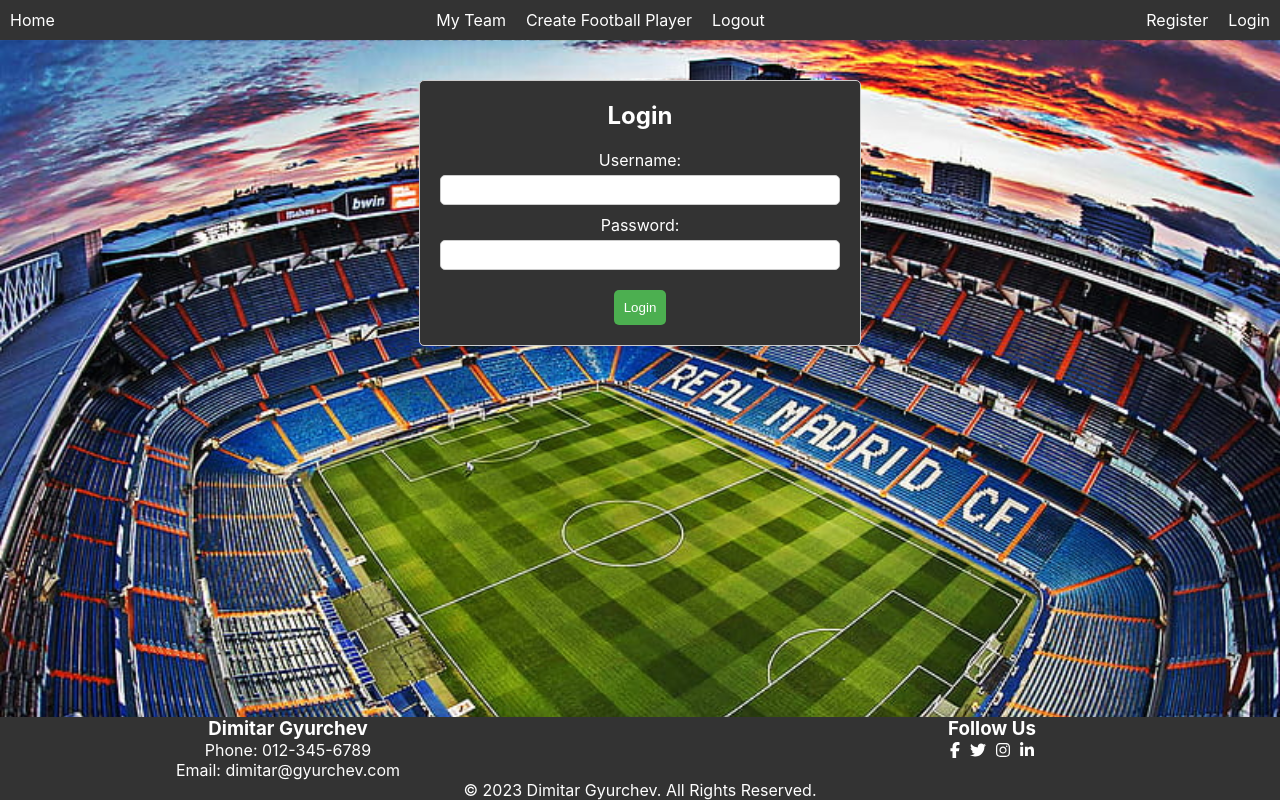
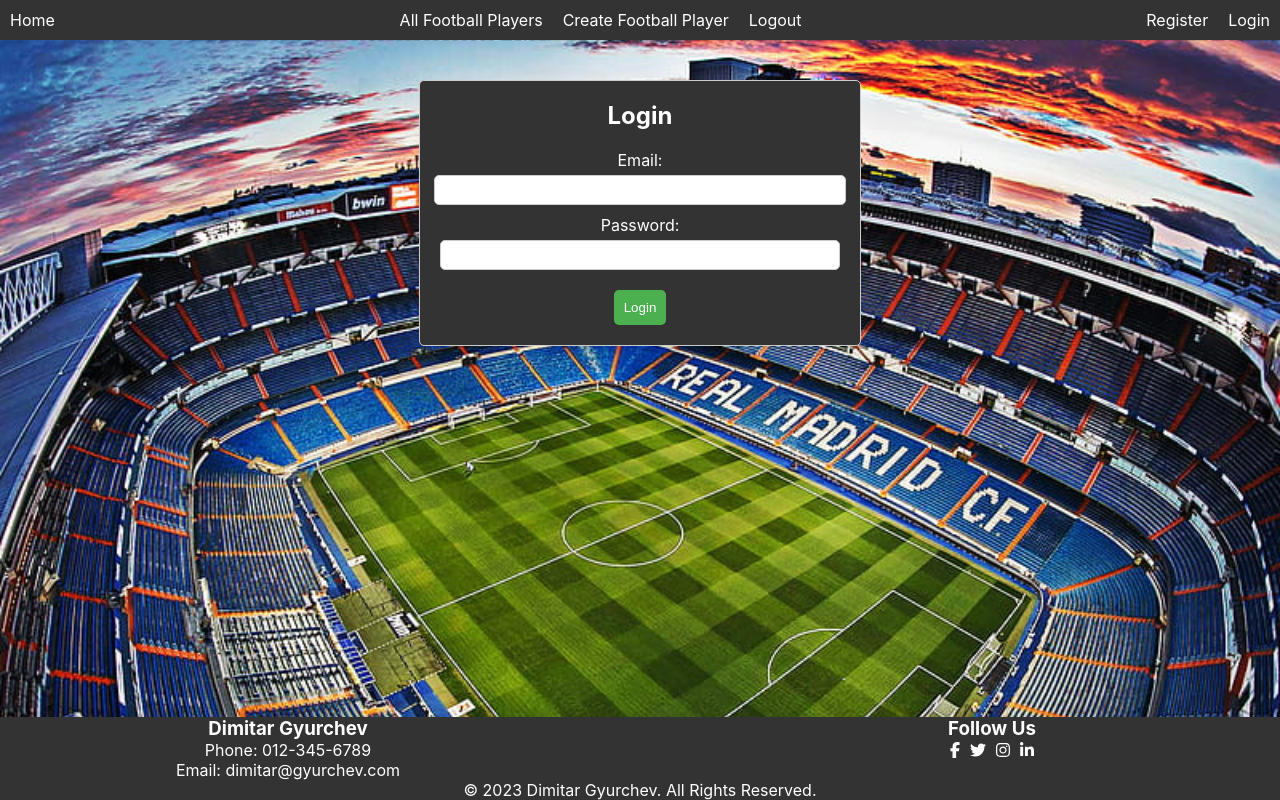
Before and after one commit to DimitarGyurchev/football-players, a React (Create React App) app: page /login in a window 1280 px wide. Built offline with nearby package versions, Linux system fonts and the light colour scheme.

Commit message:
new components added

```diff
--- a/src/App.js
+++ b/src/App.js
@@ -1,14 +1,21 @@
 import { Routes, Route } from 'react-router-dom';
+
+import { AuthProvider } from './contexts/AuthContext';
 
 import { Footer } from "./components/Footer/Footer";
 import { Login } from "./components/Login/Login";
 import { Header } from "./components/Header/Header";
 import { Registration } from "./components/Registration/Registration";
-import { CreatePlayer } from './components/CreatePlayer/CreatePlayer';
+import { CreateFootballPlayer } from './components/CreateFootballPlayer/CreateFootballPlayer';
 import { Home } from './components/Home/Home';
+import { RouteGuard } from './components/common/RouteGuard';
+import { Logout } from './components/Logout/Logout';
+import { Catalog } from './components/Catalog/Catalog';
 
 function App() {
     return (
+
+        <AuthProvider>
             <div className="App">
 
                 <Header />
@@ -18,12 +25,27 @@
                         <Route path='/' element={<Home />} />
                         <Route path='/login' element={<Login />} />
                         <Route path='/register' element={<Registration />} />
-                    <Route path='/create' element={<CreatePlayer />} />
+                        <Route path='/catalog' element={<Catalog />} />
+                        {/* <Route path='/catalog/:gameId' element={<GameDetails />} /> */}
+
+
+
+                        <Route element={<RouteGuard />}>
+                            {/* <Route path='/catalog/:gameId/edit' element={
+                                // <FootballPlayerOwner>
+                                //     <EditFootballPlayer />
+                                // </FootballPlayerOwner>
+                            } /> */}
+                            <Route path='/create' element={<CreateFootballPlayer />} />
+                            <Route path='/logout' element={<Logout />} />
+                        </Route>
                     </Routes>
 
                 </main>
                 <Footer />
             </div >
+        </AuthProvider>
+
     );
 }
 
--- /dev/null
+++ b/src/components/Catalog/Catalog.js
@@ -0,0 +1,8 @@
+export const Catalog = () => {
+    return (
+        <section>
+            <h1>All football players</h1>
+
+        </section>
+    );
+}
--- /dev/null
+++ b/src/components/CreateFootballPlayer/CreateFootballPlayer.js
@@ -0,0 +1,5 @@
+export const CreateFootballPlayer = () => {
+    return {
+
+    };
+}
--- a/src/components/Header/Header.js
+++ b/src/components/Header/Header.js
@@ -9,7 +9,7 @@
                     <Link to="/">Home</Link>
                 </div>
                 <div id="user">
-                    <Link to="/My Team">My Team</Link>
+                    <Link to="/catalog">All Football Players</Link>
                     <Link to="/create">Create Football Player</Link>
                     <Link to="/logout">Logout</Link>
                 </div>
--- a/src/components/Login/Login.js
+++ b/src/components/Login/Login.js
@@ -1,35 +1,32 @@
 import styles from './Login.module.css';
 
-import React, { useState } from 'react';
-export const Login = () => {
+import { useAuthContext } from "../../contexts/AuthContext";
+import { useForm } from "../../hooks/useForm";
 
-    const [username, setUsername] = useState('');
-    const [password, setPassword] = useState('');
+const LoginFormKeys = {
+    Email: 'email',
+    Password: 'password'
+};
 
-    const handleUsernameChange = (event) => {
-        setUsername(event.target.value);
-    };
-
-    const handlePasswordChange = (event) => {
-        setPassword(event.target.value);
-    };
-
-    const handleSubmit = (event) => {
-        event.preventDefault();
-        console.log(`Username: ${username} Password: ${password}`);
-    };
+export const Login = ({
+}) => {
+    const { onLoginSubmit } = useAuthContext();
+    const { values, changeHandler, onSubmit } = useForm({
+        [LoginFormKeys.Email]: '',
+        [LoginFormKeys.Password]: '',
+    }, onLoginSubmit);
 
     return (
-        <form className={styles.form} onSubmit={handleSubmit}>
+        <form className={styles.form} method="POST" onSubmit={onSubmit}>
             <h2>Login</h2>
-            <label htmlFor="username">Username:</label>
+            <label htmlFor="username">Email:</label>
             <input
                 className={styles.input}
-                type="text"
+                type="username"
                 id="username"
-                name="username"
-                value={username}
-                onChange={handleUsernameChange}
+                name={LoginFormKeys.Email}
+                value={values[LoginFormKeys.Email]}
+                onChange={changeHandler}
             />
 
             <label htmlFor="password">Password:</label>
@@ -37,12 +34,12 @@
                 className={styles.input}
                 type="password"
                 id="password"
-                name="password"
-                value={password}
-                onChange={handlePasswordChange}
+                name={LoginFormKeys.Password}
+                value={values[LoginFormKeys.Password]}
+                onChange={changeHandler}
             />
 
-            <button className={styles.button} type="submit">Login</button>
+            <button className={styles.button} type="submit" value="Login">Login</button>
         </form>
 
 
--- /dev/null
+++ b/src/components/Logout/Logout.js
@@ -0,0 +1,14 @@
+import { useContext, useEffect } from 'react';
+import { Navigate } from 'react-router-dom';
+
+import { AuthContext } from '../../contexts/AuthContext';
+
+export const Logout = () => {
+    const { onLogout } = useContext(AuthContext);
+
+    useEffect(() => {
+        onLogout();
+    }, [onLogout]);
+
+    return <Navigate to="/" />
+};
--- a/src/components/Registration/Registration.js
+++ b/src/components/Registration/Registration.js
@@ -35,18 +35,6 @@
     return (
         <form onSubmit={handleSubmit} className={styles.registrationForm}>
             <h2>Register</h2>
-            <div className={styles.formGroup}>
-                <label htmlFor="username">Username:</label>
-                <input
-                    type="text"
-                    id="username"
-                    name="username"
-                    value={username}
-                    onChange={handleUsernameChange}
-                    required
-                />
-            </div>
-
             <div className={styles.formGroup}>
                 <label htmlFor="email">Email:</label>
                 <input
--- a/src/components/Registration/Registration.module.css
+++ b/src/components/Registration/Registration.module.css
@@ -21,7 +21,6 @@
     color: white;
 }
 
-input[type="text"],
 input[type="email"],
 input[type="password"] {
     margin-bottom: 10px;
@@ -35,7 +34,6 @@
     color: #333;
 }
 
-input[type="text"].large,
 input[type="email"].large,
 input[type="email"].small,
 input[type="password"].large,
@@ -43,14 +41,12 @@
     width: 100%;
 }
 
-input[type="text"].large,
 input[type="email"].large,
 input[type="password"].large {
     font-size: 20px;
     padding: 10px;
 }
 
-input[type="text"].small,
 input[type="email"].small,
 input[type="password"].small {
     font-size: 16px;
--- /dev/null
+++ b/src/components/common/RouteGuard.js
@@ -0,0 +1,15 @@
+import { Navigate, Outlet } from "react-router-dom";
+
+import { useAuthContext } from "../../contexts/AuthContext";
+
+export const RouteGuard = ({
+    children,
+}) => {
+    const { isAuthenticated } = useAuthContext();
+
+    if (!isAuthenticated) {
+        return <Navigate to="/login" />;
+    }
+
+    return children ? children : <Outlet />
+};
--- /dev/null
+++ b/src/hooks/useForm.js
@@ -0,0 +1,30 @@
+import { useState } from 'react';
+
+export const useForm = (initialValues, onSubmitHandler) => {
+    const [values, setValues] = useState(initialValues);
+
+    const changeHandler = (e) => {
+        setValues(state => ({ ...state, [e.target.name]: e.target.value }));
+    };
+
+    const onSubmit = (e) => {
+        e.preventDefault();
+
+        onSubmitHandler(values);
+
+        setValues(initialValues);
+    };
+
+    const changeValues = (newValues) => {
+        // TODO: Validate newValues shape (like initialValues)
+
+        setValues(newValues);
+    };
+
+    return {
+        values,
+        changeHandler,
+        onSubmit,
+        changeValues,
+    };
+};
```
Also changed, not shown: src/components/common/FootballPlayerOwner.js (added, +17 -0 lines), src/hooks/useService.js (added, +10 -0 lines). Lines whose indentation alone changed are shown as unchanged.
